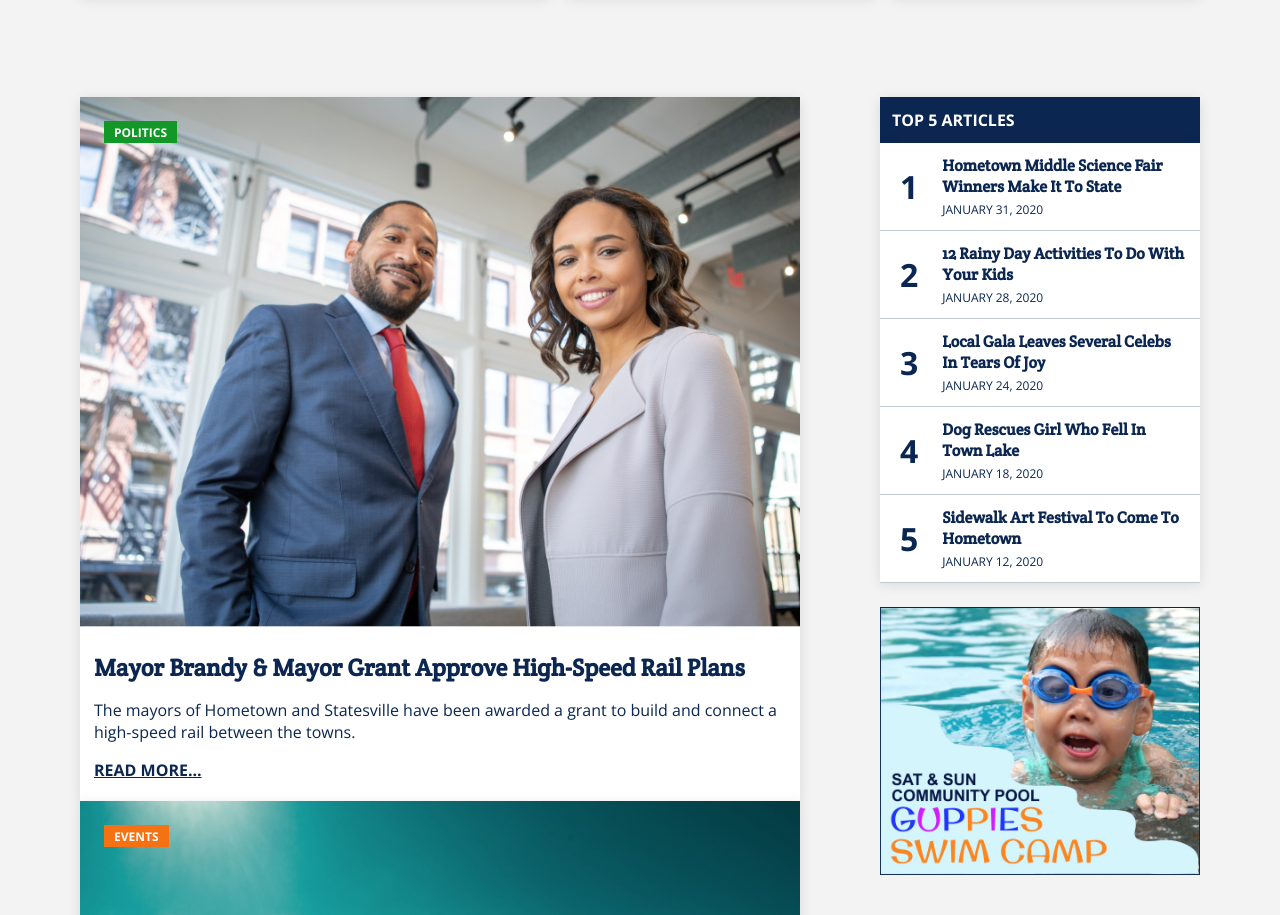
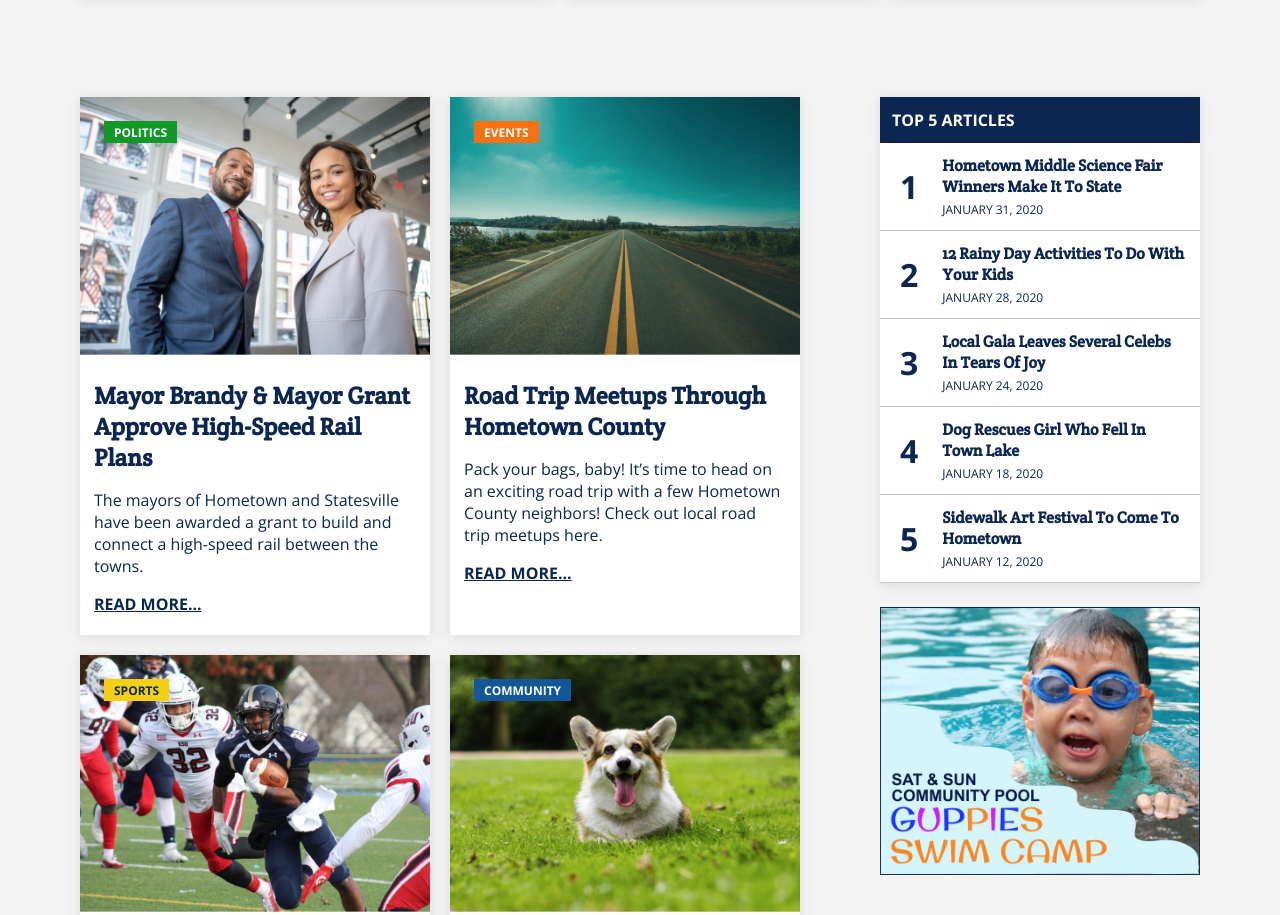
Before and after one commit to sadiejay/hometown-news, a plain HTML site: page index.html in a window 1280 px wide. Shown: the part 694-1609 px from the top of the page. Drawn offline with nearby package versions, Linux system fonts and the light colour scheme.

Commit message:
initial commit

```diff
--- a/style.css
+++ b/style.css
@@ -412,6 +412,12 @@ body {
 
 .articles {
   grid-column: 2 / -2;
+  display: grid;
+  grid-template-columns: repeat(
+    auto-fit,
+    minmax(250px, 1fr)
+  );
+  grid-gap: 20px;
 }
 
 .article {
```
